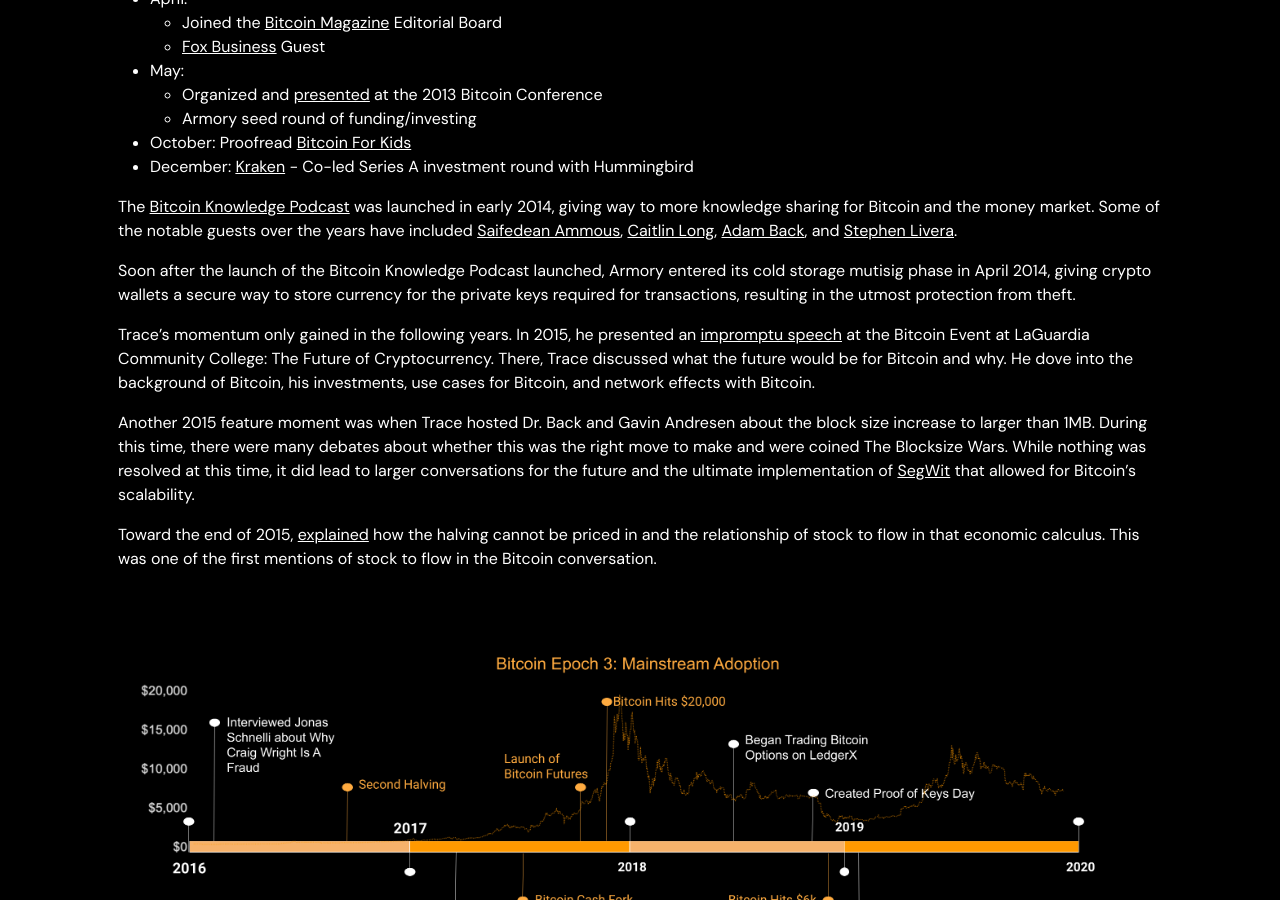
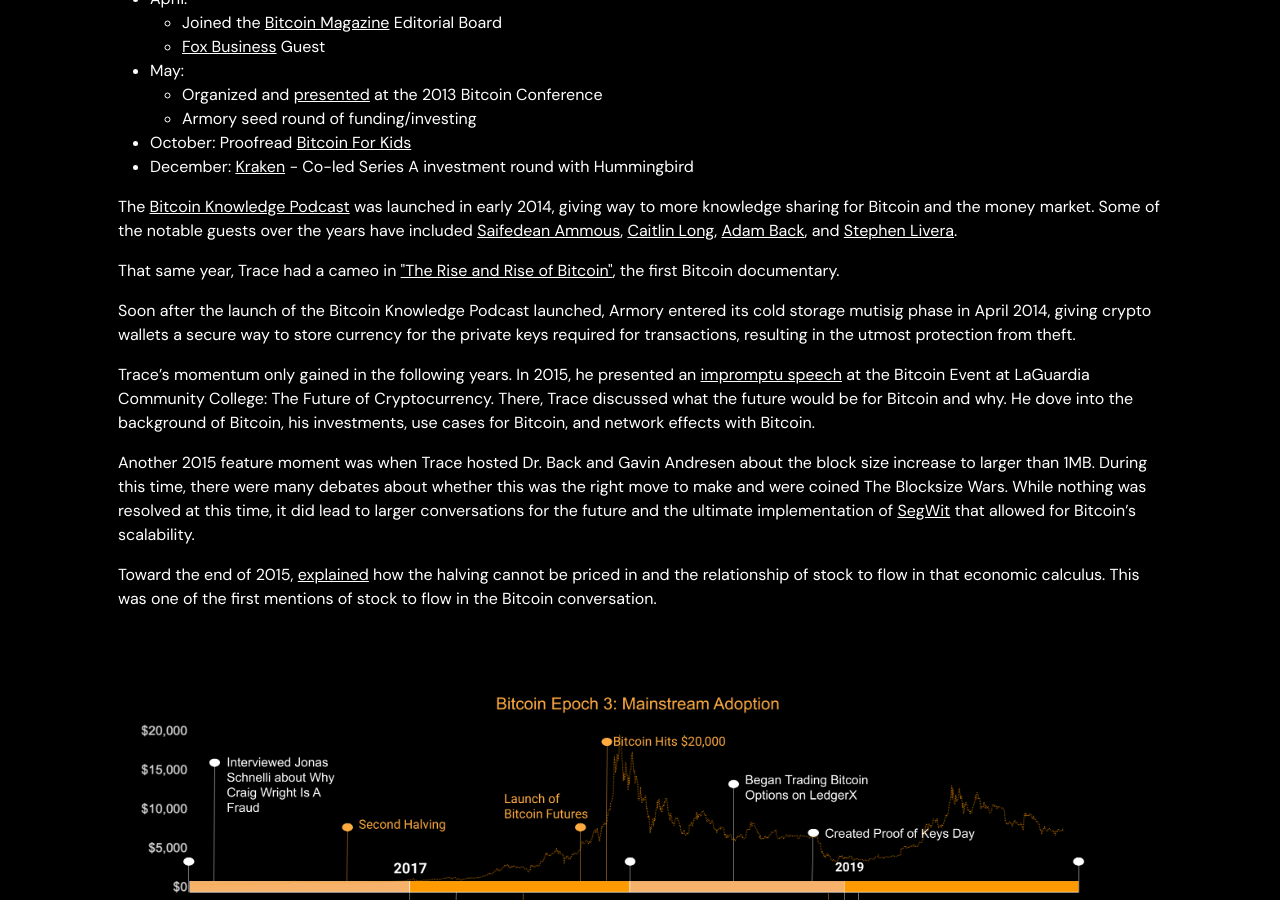
Before and after one commit to sunnankar/trace-mayer, a Jekyll site: the page built from pages/proof-of-work.md, in a window 1280 px wide and 900 px high, scrolled down 2459 px. Built offline with Jekyll 4.4.1, drawn with Linux system fonts in a browser that asks for light colours; some of the changed text lies outside the part shown.

Commit message:
fixed timeline

```diff
--- a/_includes/page_sections/proof_of_work/epoch_2.html
+++ b/_includes/page_sections/proof_of_work/epoch_2.html
@@ -30,6 +30,8 @@
         <a href="https://www.bitcoin.kn/2019/10/stephen-livera-ultimate-collateral/" class="text-link" target="_blank">Stephen Livera</a>.
       </p>
 
+      <p>That same year, Trace had a cameo in <a href="https://www.youtube.com/watch?v=A06qdTpOYcg" class="text-link" target="_blank">"The Rise and Rise of Bitcoin"</a>, the first Bitcoin documentary.</p>
+
       <p>Soon after the launch of the Bitcoin Knowledge Podcast launched, Armory entered its cold storage mutisig phase in April 2014, giving crypto wallets a secure way to store currency for the private keys required for transactions, resulting in the utmost protection from theft.</p>
 
       <p>Trace&rsquo;s momentum only gained in the following years. In 2015, he presented an <a href="https://www.youtube.com/watch?v=TCU-soMs1wY" class="text-link" target="_blank">impromptu speech</a> at the Bitcoin Event at LaGuardia Community College: The Future of Cryptocurrency. There, Trace discussed what the future would be for Bitcoin and why. He dove into the background of Bitcoin, his investments, use cases for Bitcoin, and network effects with Bitcoin.</p>
--- a/_includes/page_sections/proof_of_work/epoch_4.html
+++ b/_includes/page_sections/proof_of_work/epoch_4.html
@@ -15,7 +15,6 @@
       </ul>
       <p>While increasing his investing footprint during the wave of institutional adoption, Trace was also instrumental in driving forward regulatory progress. In March 2022, Utah Governor Cox signed the bill to create the Utah Blockchain Task Force. That same month, Trace was <a href="https://boards.utah.gov/s/board/related/a018y0000047HH3AAM/Board_Seats__r">appointed to the Utah Blockchain Task Force.</a></p>
       <p>His most recent investment and business venture was founding <a href="https://www.urimcapital.com/" class="text-link" target="_blank">Urim Capital</a> in 2022. This firm is focused on early-stage cryptocurrency related projects, real estate, and software development.</p>
-      <p>In 2024, Trace had a cameo in <a href="https://www.youtube.com/watch?v=A06qdTpOYcg" class="text-link" target="_blank">"The Rise and Rise of Bitcoin"</a>, the first Bitcoin documentary.</p>
 
       <p>This is not the end for Trace, but rather a continuation of infinite possibilities.</p>
     </div>
```
Also changed, not shown: assets/images/proof_of_work/bitcoin-epoch-2.png, assets/images/proof_of_work/bitcoin-epoch-4.png.
